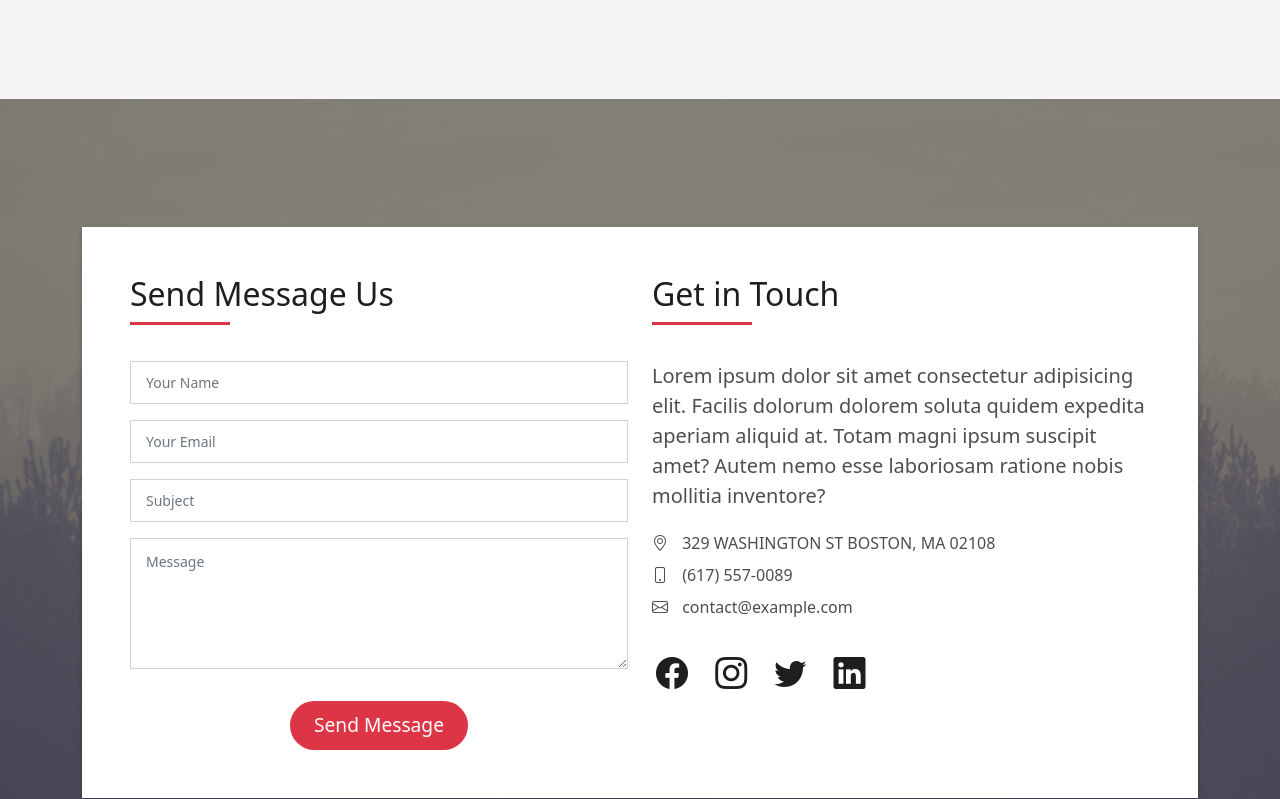
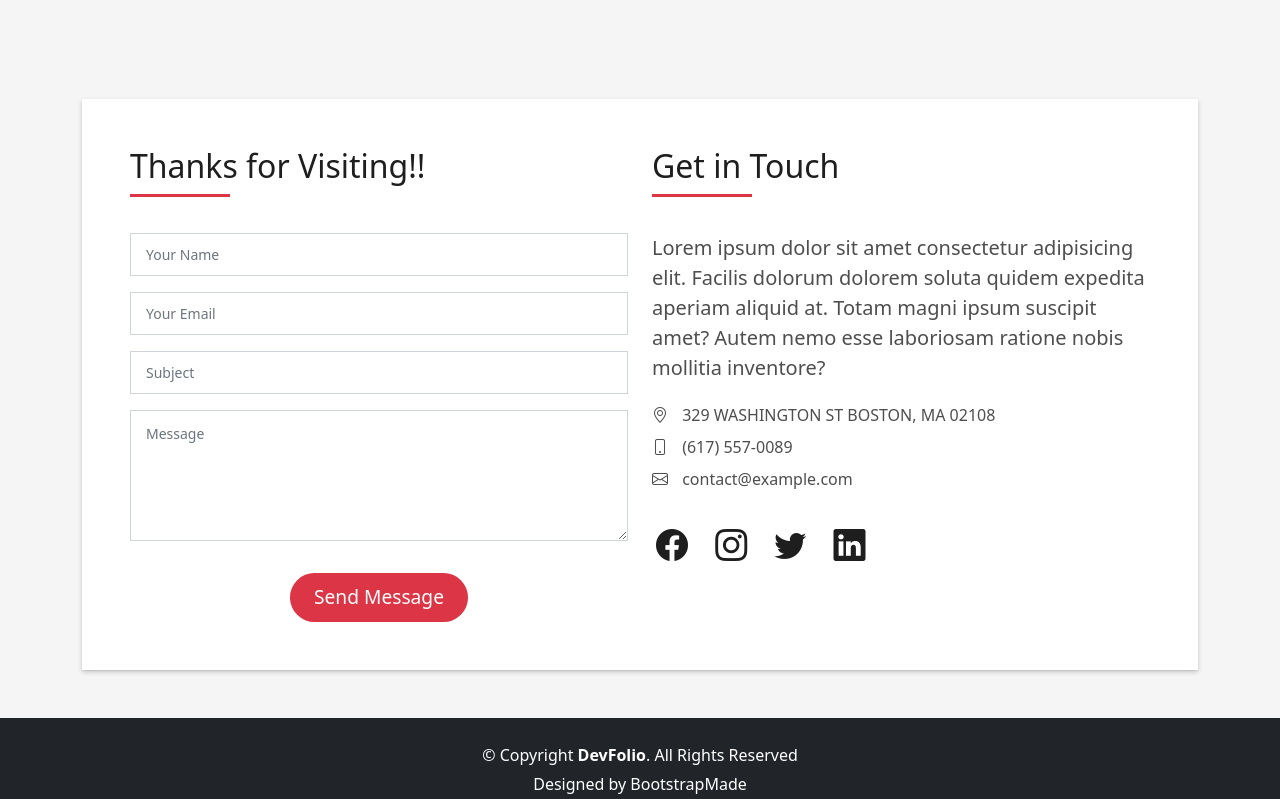
Before and after one commit to bbalasin/bbalasin.github.io, a plain HTML site: page DevFolio/DevFolio/index.html in a window 1280 px wide. Shown: the part 4481-5280 px from the top of the page. Drawn offline with Linux system fonts and the light colour scheme.

Commit message:
contact us changes

```diff
--- a/DevFolio/DevFolio/index.html
+++ b/DevFolio/DevFolio/index.html
@@ -542,7 +542,7 @@
     </section><!-- End Blog Section -->
 
     <!-- ======= Contact Section ======= -->
-    <section id="contact" class="paralax-mf footer-paralax bg-image sect-mt4 route" style="background-image: url(assets/img/overlay-bg.jpg)">
+    <section id="contact">
       <div class="overlay-mf"></div>
       <div class="container">
         <div class="row">
@@ -553,7 +553,7 @@
                   <div class="col-md-6">
                     <div class="title-box-2">
                       <h5 class="title-left">
-                        Send Message Us
+                        Thanks for Visiting!!
                       </h5>
                     </div>
                     <div>
```
